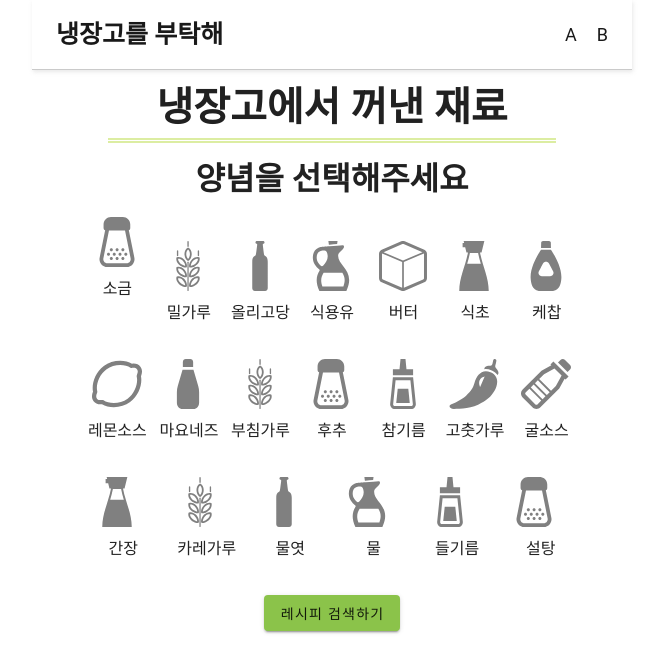
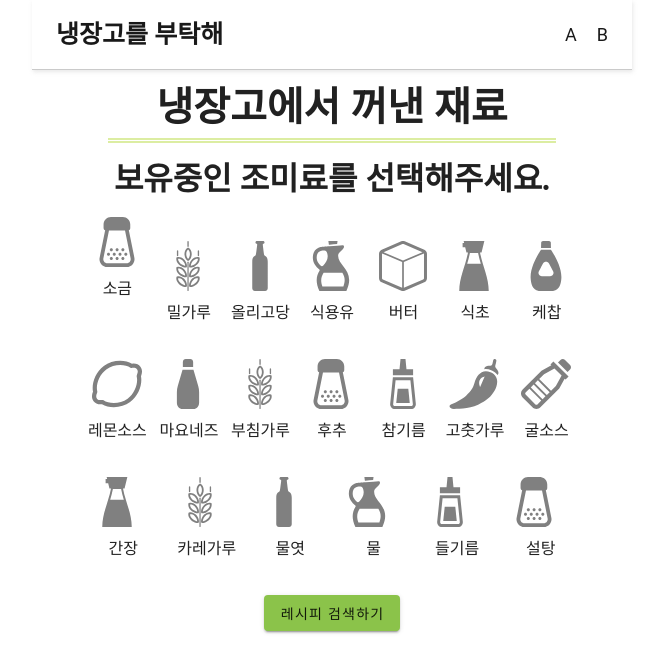
Before and after one commit to JISU-JEONG/refrigerator, a Vue app in the folder frontend/: page /RecipeRecommendation in a window 1280 px wide. Shown: the top 672 px of the page, without its empty margins (308-972 px from the left). Built offline with nearby package versions, Linux system fonts and the light colour scheme; a web font is replaced by a local one; what vue-axios-cors would draw is missing.

Commit message:
재료선택 페이지 로딩 추가

```diff
--- a/frontend/src/components/RecipeRecommendation.vue
+++ b/frontend/src/components/RecipeRecommendation.vue
@@ -1,5 +1,6 @@
 <template>
   <div class="container">
+    <Loading v-if="loading" />
     <RecipeRecommendationMaterial :materials="materials" />
     <RecipeRecommendationCondiments @condimentsData="getCondiments" />
     <v-btn
@@ -13,18 +14,21 @@
 
 <script>
 import http from "../services/http-common.js";
+import Loading from "./Loading";
 import RecipeRecommendationMaterial from "./RecipeRecommendationMaterial";
 import RecipeRecommendationCondiments from "./RecipeRecommendationCondiments";
 
 export default {
   name: "RecipeRecommendation",
   components: {
+    Loading,
     RecipeRecommendationMaterial,
     RecipeRecommendationCondiments
   },
 
   data: () => ({
-    condiments: []
+    loading: false,
+    condiments: [],
   }),
   props: {
     materials: {
@@ -37,6 +41,7 @@ export default {
       console.log(data);
     },
     searchRecipe() {
+      this.loading = !this.loading;
       const data = {
         // 상위 컴포넌트에서 가져온 것 (냉장고에서 찾은 재료)
         materials: this.materials,
@@ -45,6 +50,7 @@ export default {
         condiments: this.components
       };
       http.post("/recipes/get_dishes/", data).then(res => {
+        this.loading = !this.loading;
         const payload = {
           // 찾은 레시피정보 vuex에 저장
           recipeInfoArr: res.data
--- a/frontend/src/components/RecipeRecommendationCondiments.vue
+++ b/frontend/src/components/RecipeRecommendationCondiments.vue
@@ -1,7 +1,7 @@
 <template>
   <div>
     <main>
-      <h2>양념을 선택해주세요</h2>
+      <h2>보유중인 조미료를 선택해주세요.</h2>
       <div class="row">
         <v-row
           v-for="material in Object.keys(materials)"
```
Also changed, not shown: frontend/src/view/main.vue (+0 -7 lines).
